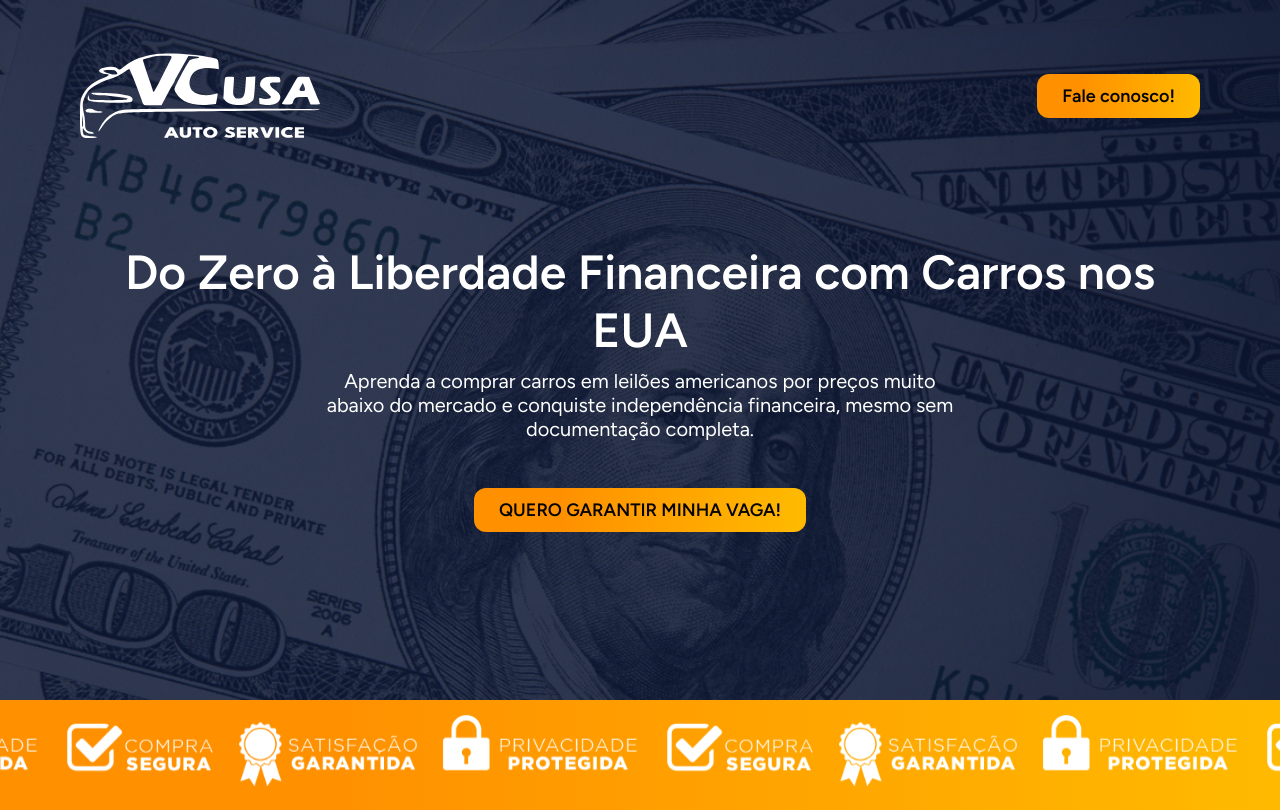
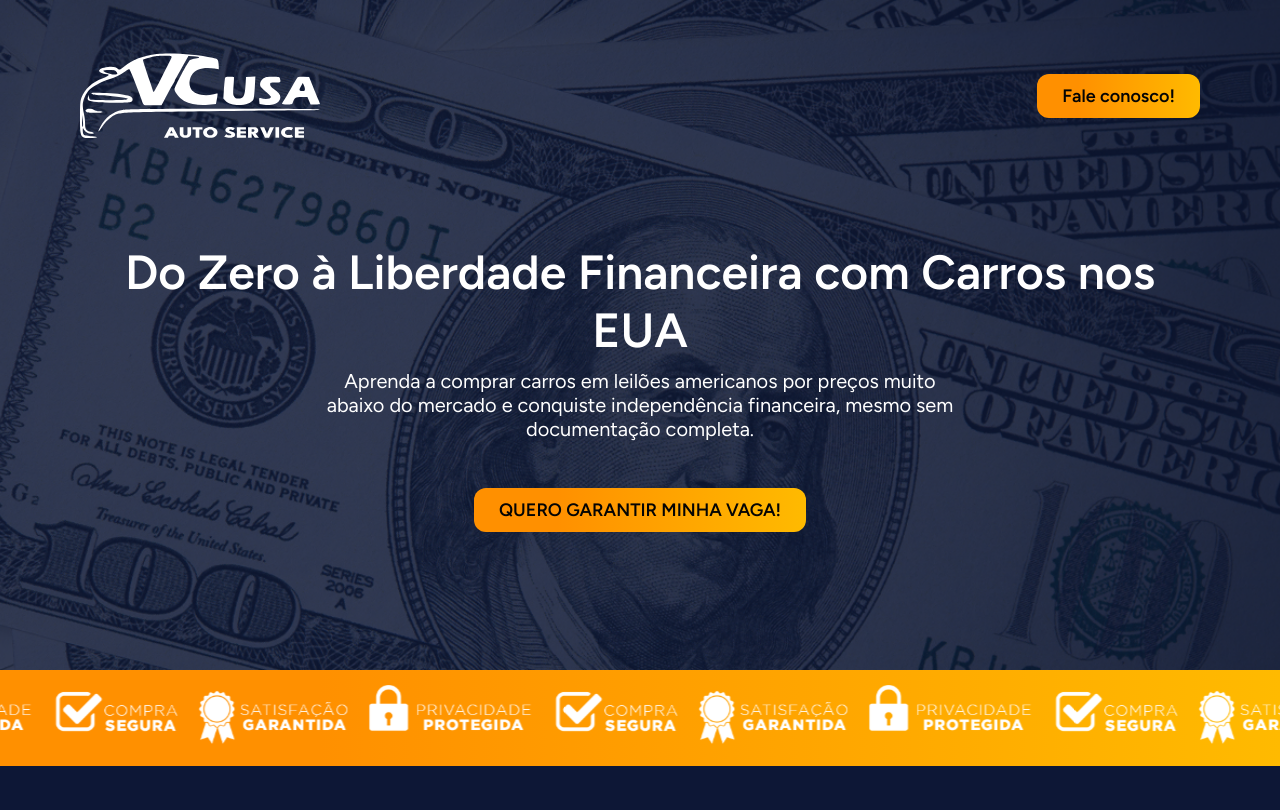
Before and after one commit to wemersonmatheuss/vcusaauto, a React (Vite) app: page / in a window 1280 px wide. Built offline with nearby package versions, Linux system fonts and the light colour scheme.

Commit message:
style: width image carousel and main padding

```diff
--- a/src/Components/Carousel/styles.module.css
+++ b/src/Components/Carousel/styles.module.css
@@ -19,7 +19,7 @@
 }
 
 .image {
-    width: 600px;
+    width: 500px;
 
     flex-shrink: 0;
 }
--- a/src/Components/Main/styles.module.css
+++ b/src/Components/Main/styles.module.css
@@ -4,5 +4,5 @@
     background-size: cover;             /* Faz a imagem cobrir todo o container */
     background-position: center;
 
-    padding-bottom: 80px;
+    padding-bottom: 50px;
 }
```
